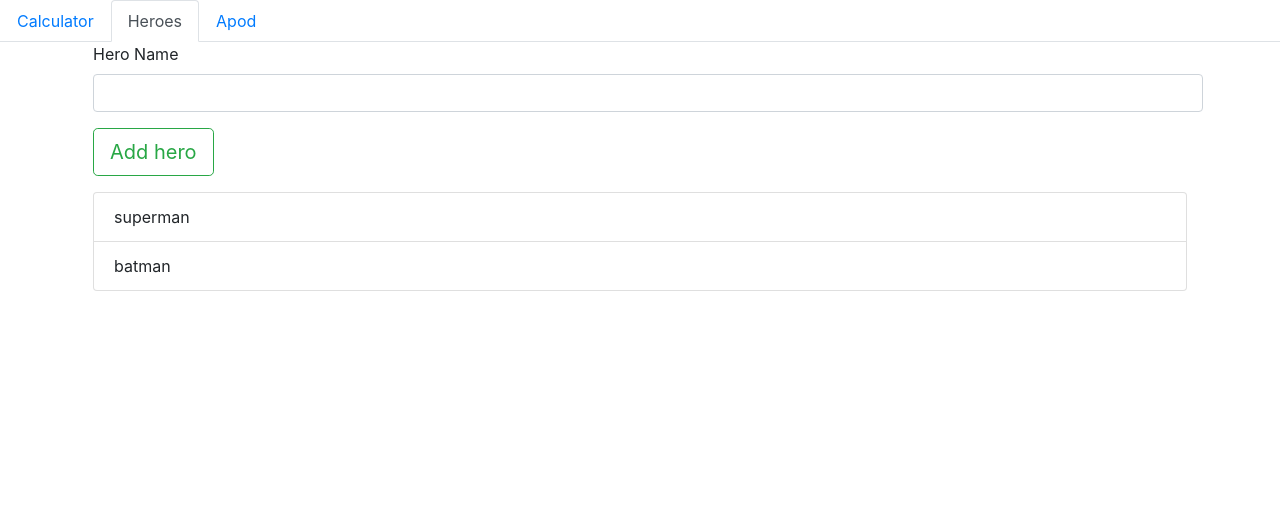
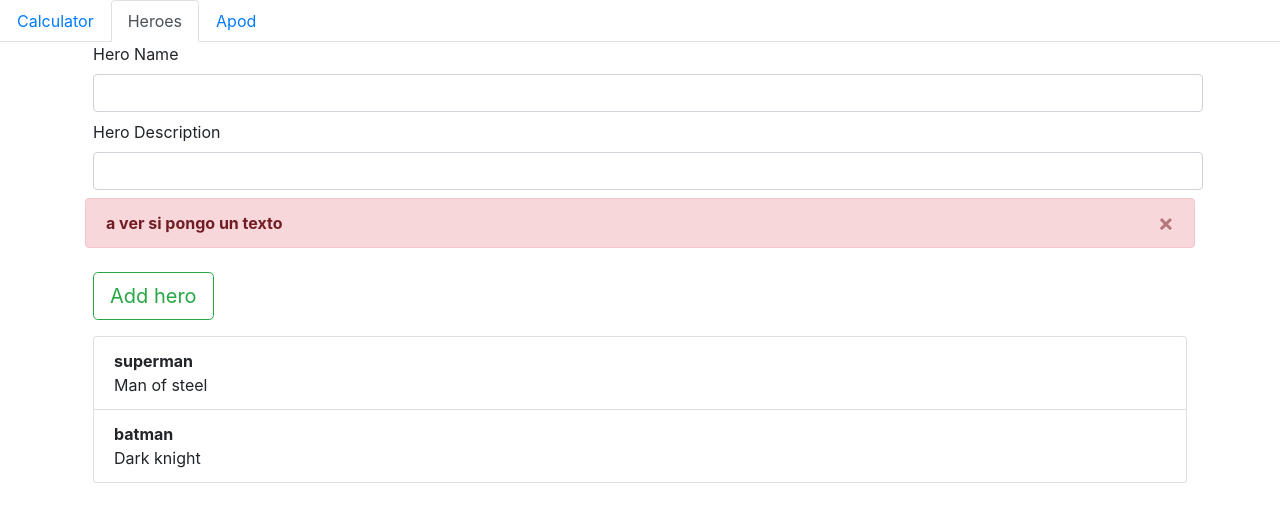
Before and after one commit to rojaldo/react_getxo, a React (Create React App) app: page / in a window 1280 px wide. Shown: the top 522 px of the page. Built offline with nearby package versions, Linux system fonts and the light colour scheme; no server answers.

Commit message:
heroes component with fixes

```diff
--- a/src/Heroes.js
+++ b/src/Heroes.js
@@ -2,11 +2,15 @@ import React, { Component } from 'react';
 import PropTypes from 'prop-types';
 import Button from 'react-bootstrap/Button';
 import Container from 'react-bootstrap/Container';
+import Hero from './models/Hero';
 
 class Heroes extends Component {
     constructor(props) {
         super(props);
-        this.state = { heroes: ['superman', 'batman'], heroName: '' };
+        this.state = { heroes: [
+            new Hero('superman','Man of steel'),
+            new Hero('batman', 'Dark knight')], newHero: new Hero(),
+            showField: 'alert alert-danger alert-dismissible fade show' };
     }
 
     componentWillMount() {
@@ -38,27 +42,57 @@ class Heroes extends Component {
     }
 
     addHero() {
-        this.setState({ heroes: [...this.state.heroes, this.state.heroName] })
+        this.setState({ heroes: [...this.state.heroes, {...this.state.newHero}] })
     }
 
     handleChange(event){
-        this.setState({heroName: event.target.value})
+        console.log(event.target.name)
+        if(event.target.name === 'description'){
+            console.log('evaluate:')
+            if(event.target.valid){
+                this.setState({showField: 'alert alert-danger alert-dismissible fade'})
+            }else {
+                this.setState({showField: 'alert alert-danger alert-dismissible fade show'})
+            }
+        }
+
+        let tempHero = this.state.newHero;
+        tempHero[event.target.name] = event.target.value;
+        this.setState({newHero: tempHero})
+        // if(event.target.name === 'name'){
+        //     tempHero.name = event.target.value;
+        //     this.setState({newHero: tempHero})
+        // }else if(event.target.name === 'description'){
+        //     tempHero.description = event.target.value;
+        //     this.setState({newHero: tempHero})
+        // }
     }
 
     render() {
 
         const listHeroes =
-            this.state.heroes.map((hero, i) => <li key={i} className="list-group-item">{hero}</li>);
+    this.state.heroes.map((hero, i) => <li key={i} className="list-group-item"><b>{hero.name}</b><br></br>{hero.description}</li>);
         return (
 
             <Container >
 
                 <span className="label m-2">Hero Name</span>
-                <input type="text" name="" id="input" className="form-control m-2" value={this.state.heroName} required="required" pattern="" title="" onChange={(event)=>{this.handleChange(event)}}/>
+                <input type="text" name="name1" id="input" className="form-control m-2" value={this.state.newHero.name} required="required"  title="" onChange={(event)=>{this.handleChange(event)}}/>
+                <span className="label m-2">Hero Description</span>
+                <input type="number" name="description" id="input" className="form-control m-2" value={this.state.newHero.description} required="required" pattern="\d{5}" title="" onChange={(event)=>{this.handleChange(event)}}/>
+                <div className={this.state.showField} role="alert">
+                  <button type="button" className="close" data-dismiss="alert" aria-label="Close">
+                    <span aria-hidden="true">&times;</span>
+                  </button>
+                  <strong>a ver si pongo un texto</strong>
+                </div>
 
+                <script>
+                  $(".alert").alert();
+                </script>
                 <Button className="m-2" variant="outline-success" size="lg" onClick={() => { this.addHero() }}>Add hero</Button>
 
-                <ul class="list-group m-2">
+                <ul className="list-group m-2">
                 {listHeroes}
                 </ul>
 
--- /dev/null
+++ b/src/models/Hero.js
@@ -0,0 +1,12 @@
+export class Hero {
+    constructor(name='', desc=''){
+        if(typeof name === 'string' && typeof desc === 'string'){
+            this.name = name;
+            this.description = desc;
+        }else{
+            throw 'Wrong types'
+        }
+    }
+}
+
+export default Hero;
```
Also changed, not shown: src/ShowApod.js (+11 -7 lines).
